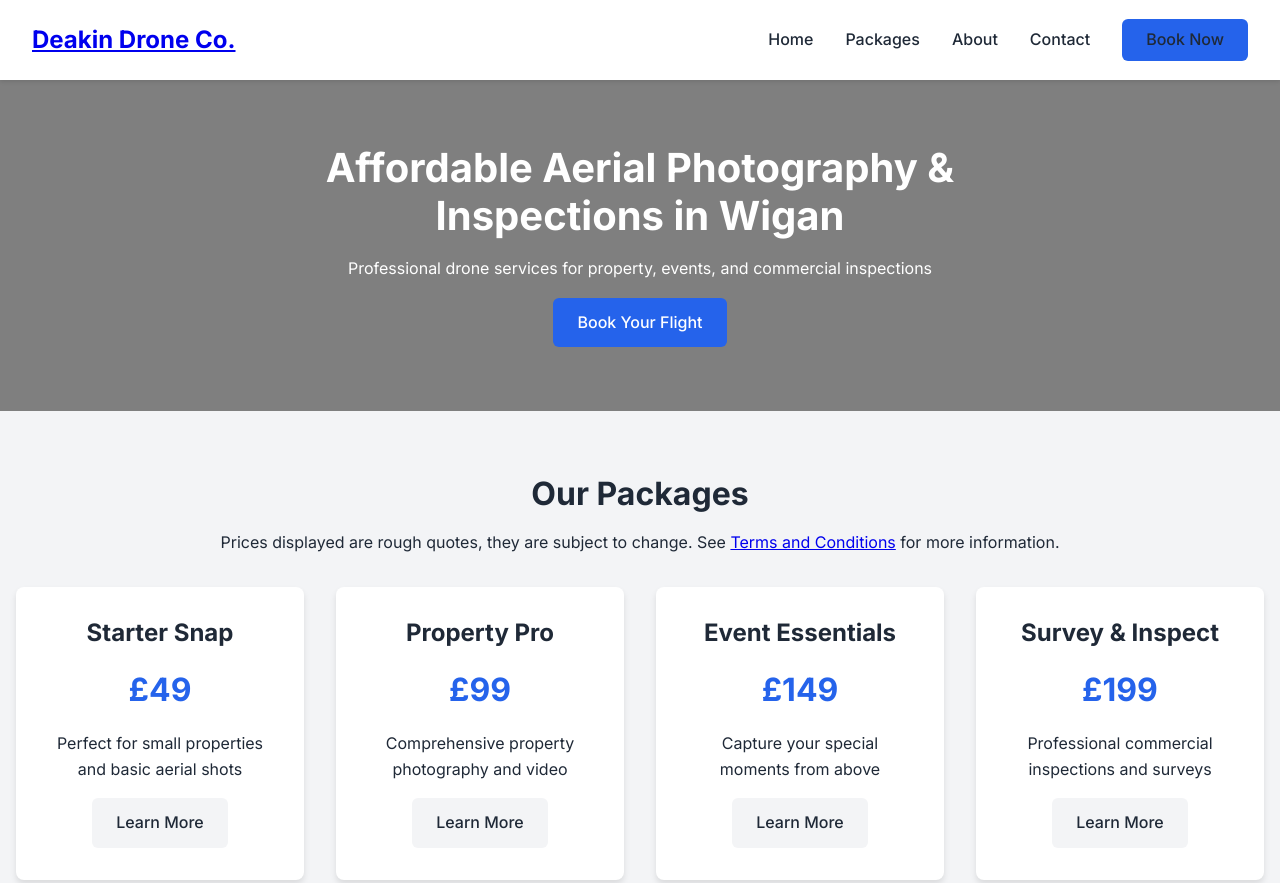
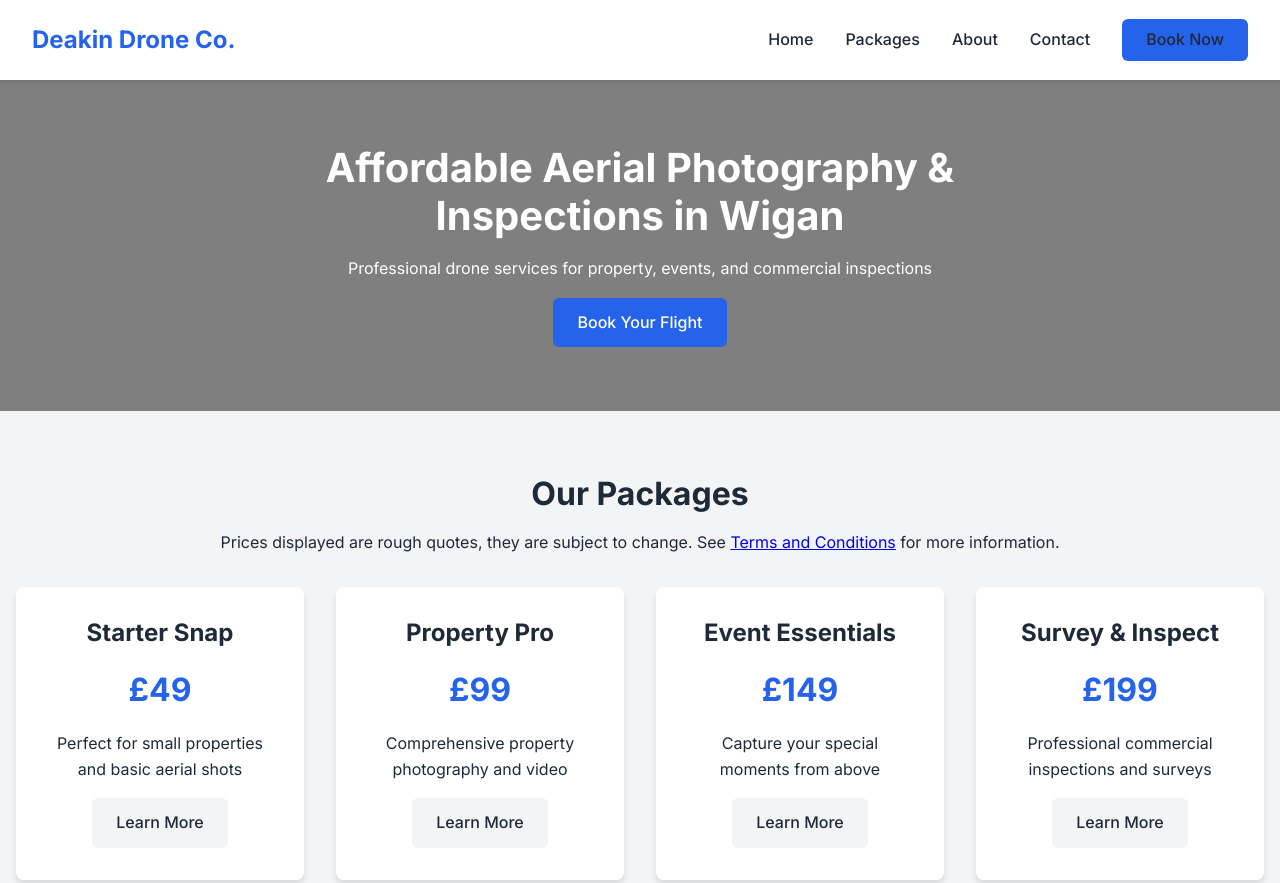
Before and after one commit to Deekees/deakindroneco, a plain HTML site: page index.html in a window 1280 px wide. Shown: the top 883 px of the page. Drawn offline with Linux system fonts and the light colour scheme.

Commit message:
Update styles.css

```diff
--- a/css/styles.css
+++ b/css/styles.css
@@ -114,6 +114,12 @@ header {
     padding: 0.5rem 1.5rem;
     margin: 0;
 }
+
+.no-underline {
+    text-decoration: none;
+    color: inherit; /* Keeps the h1 color */
+  }
+
 
 /* Buttons */
 .btn-primary, .btn-secondary {
```
